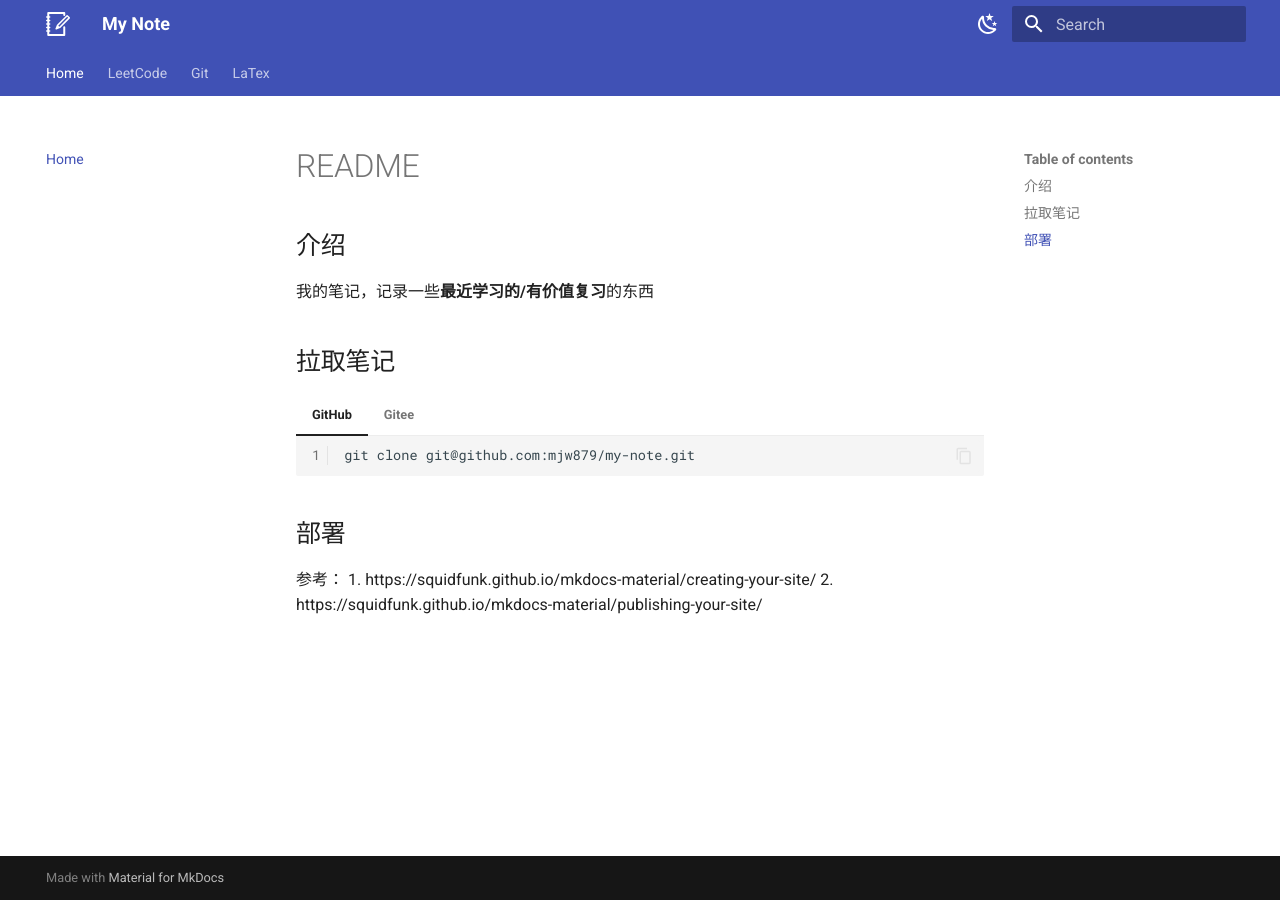
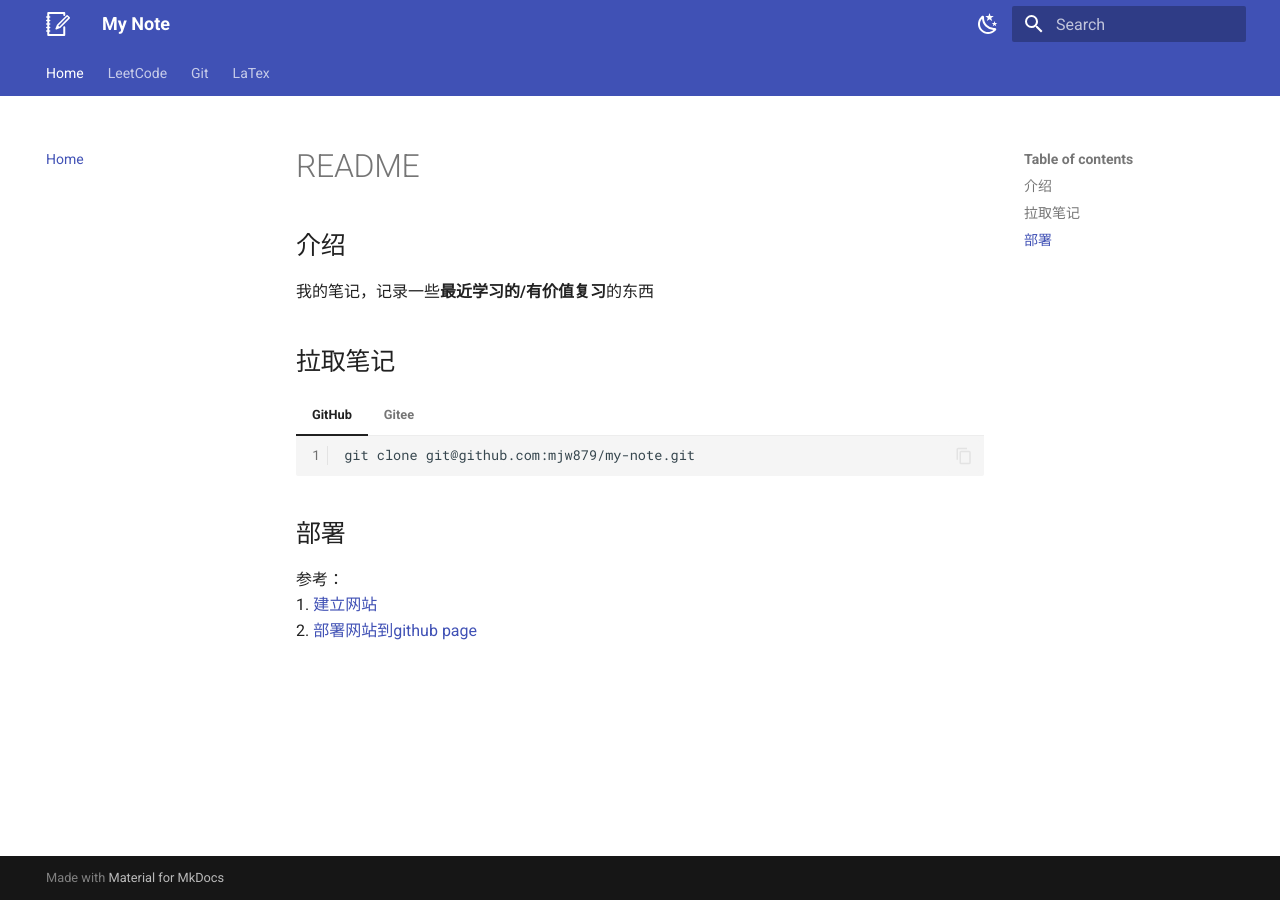
Before and after one commit to mjw879/my-note, an MkDocs documentation site: the page built from docs/index.md, in a window 1280 px wide. Built offline with MkDocs 1.6.1 and Material for MkDocs 9.7.7, drawn with Linux system fonts in a browser that asks for light colours.

```diff
--- a/docs/index.md
+++ b/docs/index.md
@@ -23,5 +23,5 @@
 ## 部署
 
 参考：
-1. https://squidfunk.github.io/mkdocs-material/creating-your-site/
-2. https://squidfunk.github.io/mkdocs-material/publishing-your-site/
+1. [建立网站](https://squidfunk.github.io/mkdocs-material/creating-your-site/)
+2. [部署网站到github page](https://squidfunk.github.io/mkdocs-material/publishing-your-site/)
```
Also changed, not shown: README.md (+2 -2 lines).
